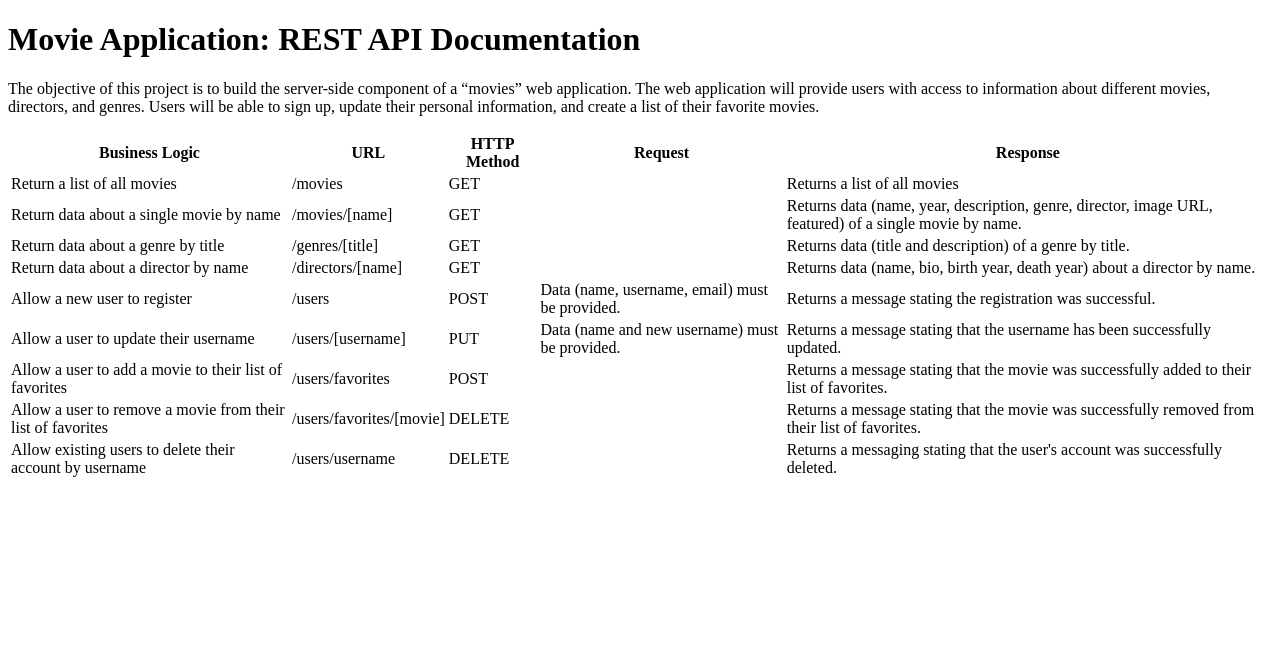
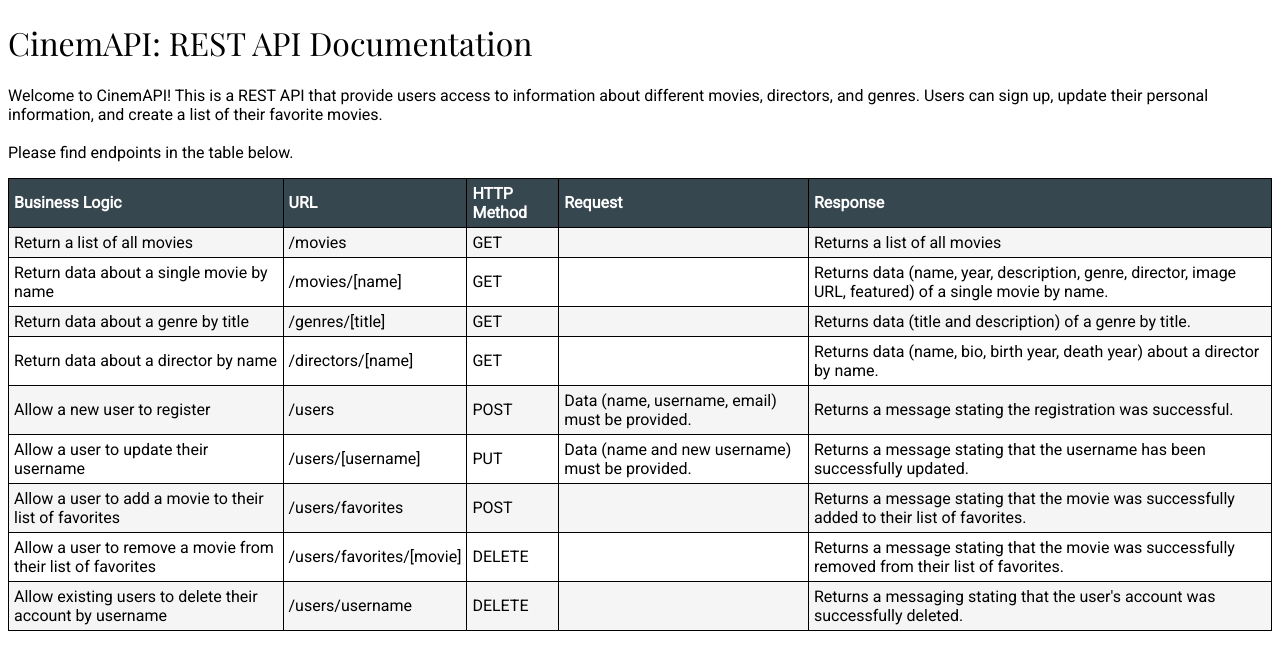
Before and after one commit to janeweggenmann/cinemAPI, a website: page public/documentation.html in a window 1280 px wide. Drawn offline with nearby package versions, Linux system fonts and the light colour scheme; a web font is replaced by a local one.

Commit message:
Update documentation.html

```diff
--- a/public/documentation.html
+++ b/public/documentation.html
@@ -4,16 +4,21 @@
     <meta charset="utf-8" />
     <meta name="viewport" content="width=device-width" />
     <title>Movie API</title>
+    <link rel="preconnect" href="https://fonts.gstatic.com">
+    <link rel="preconnect" href="https://fonts.gstatic.com">
+    <link href="https://fonts.googleapis.com/css2?family=Benne&family=Playfair+Display:wght@400;500&family=Roboto:wght@300;400&display=swap" rel="stylesheet">
+    <link rel="stylesheet" href="../styles.css">
   </head>
 
   <body>
-    <h1>Movie Application: REST API Documentation</h1>
+    <h1>CinemAPI: REST API Documentation</h1>
     <p>
-      The objective of this project is to build the server-side component of a
-      “movies” web application. The web application will provide users with
-      access to information about different movies, directors, and genres. Users
-      will be able to sign up, update their personal information, and create a
-      list of their favorite movies.
+      Welcome to CinemAPI! This is a REST API that provide users access to
+      information about different movies, directors, and genres. Users can sign
+      up, update their personal information, and create a list of their favorite
+      movies.<br>
+      <br>
+      Please find endpoints in the table below.
     </p>
     <table class="documentation-table">
       <tr>
```
